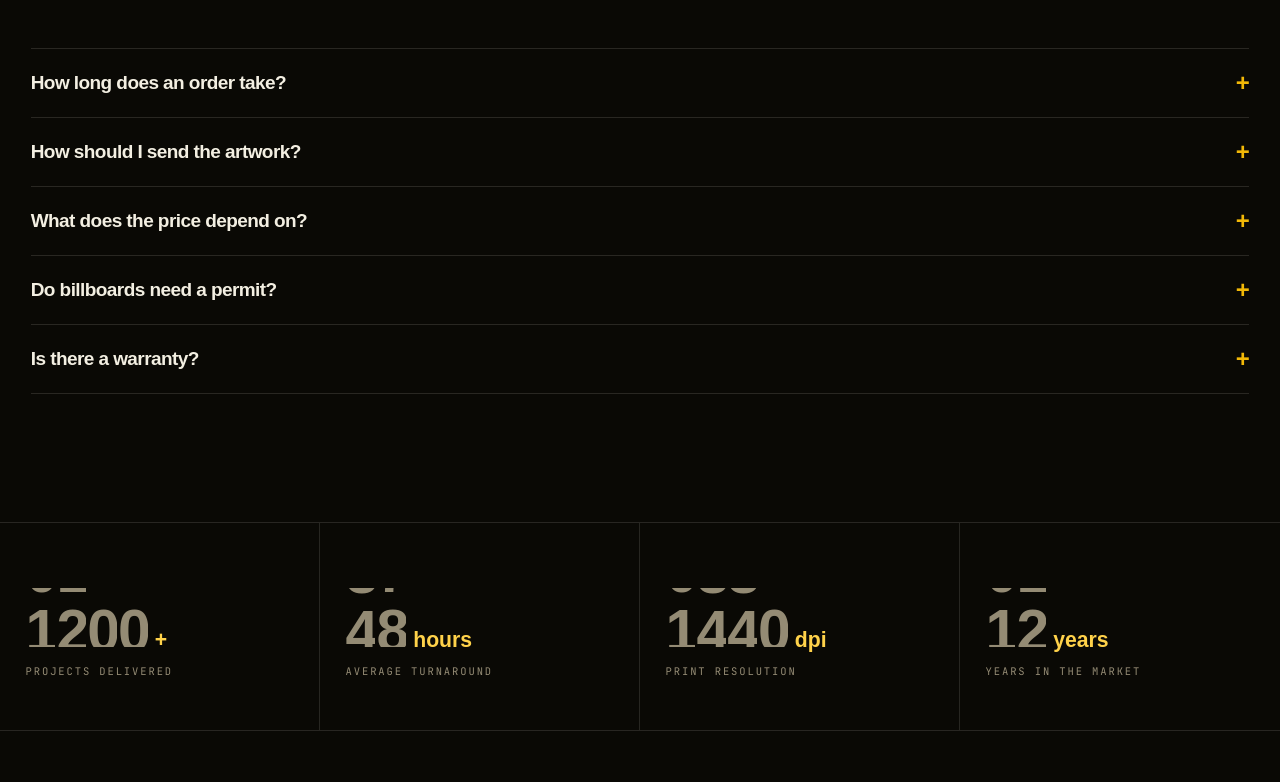
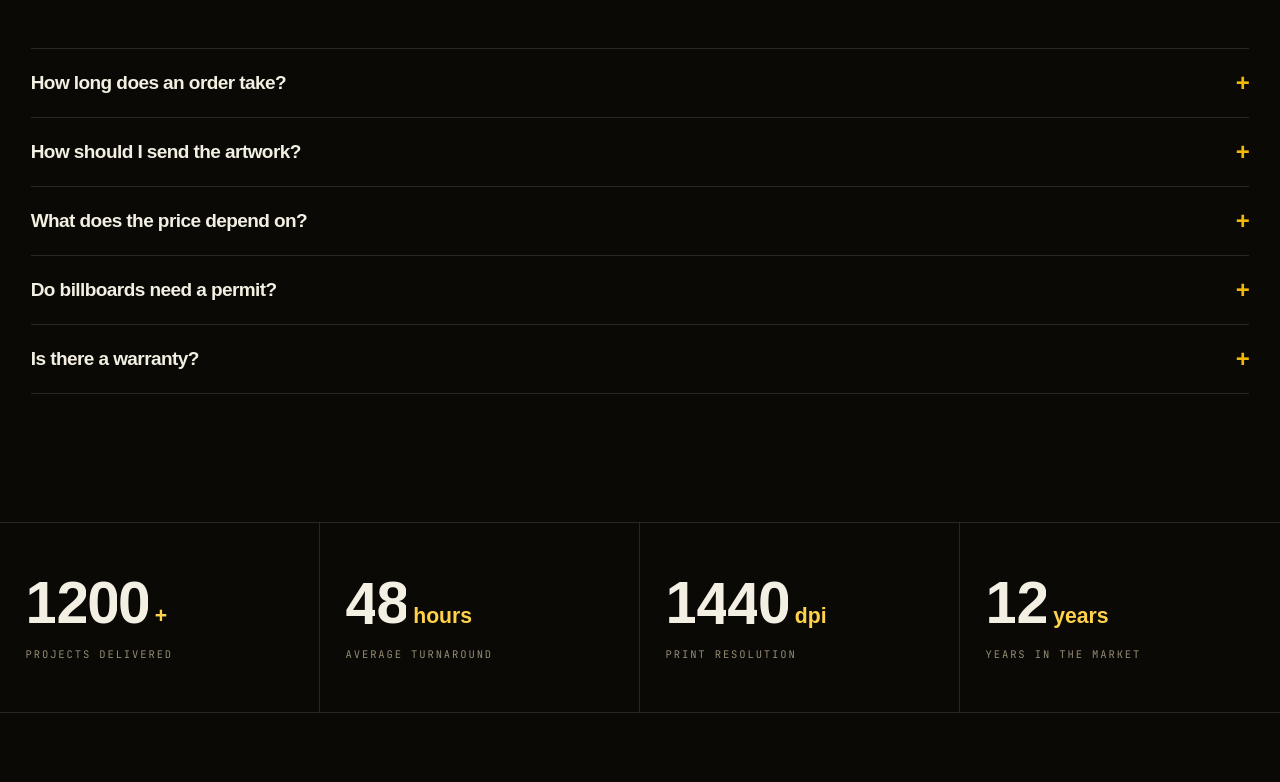
Before and after one commit to zakaryadev/togo-advertising-group, a Next.js app: page /en in a window 1280 px wide. Shown: the part 7418-8200 px from the top of the page. Built offline with nearby package versions, Linux system fonts and the light colour scheme; no server answers; the database is empty; a web font is replaced by a local one.

Commit message:
feat: add global styles, design tokens, and layout components

```diff
--- a/app/globals.css
+++ b/app/globals.css
@@ -230,7 +230,7 @@ body.loaded .neon{animation:flick 3.4s .9s infinite}
 .dg .col{display:flex;flex-direction:column;transform:translateY(0);transition:transform 1.4s cubic-bezier(.16,1,.3,1)}
 .dg .col i{font-style:normal;height:1em;line-height:1;display:block}
 .odo u{text-decoration:none;color:var(--or-lt);font-size:.36em;margin-left:6px;letter-spacing:0}
-.stat span{display:block;color:var(--mut);margin-top:14px}
+.stat>span{display:block;color:var(--mut);margin-top:14px}
 
 /* ================= CONTACT ================= */
 .cta{display:grid;grid-template-columns:1.05fr .95fr;gap:clamp(30px,6vw,90px);align-items:start}
```
